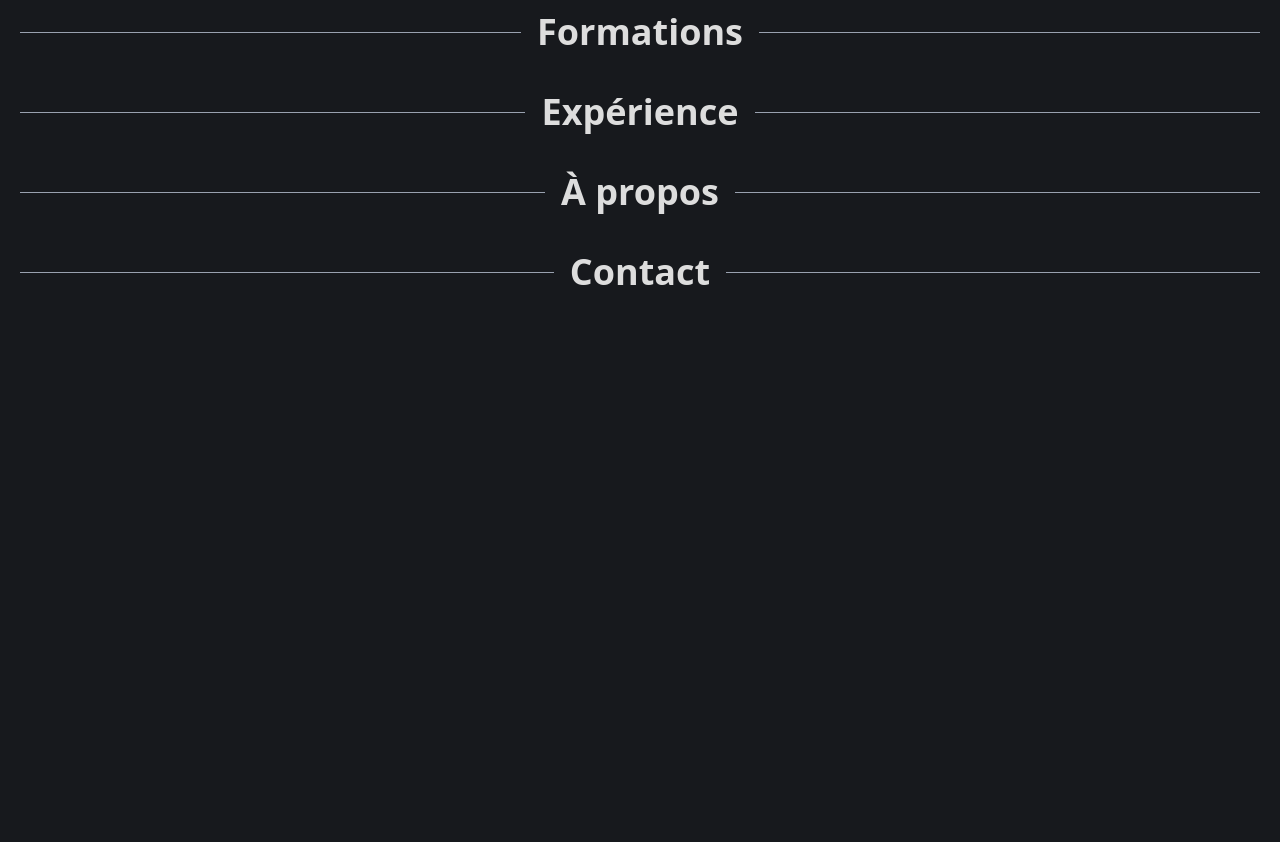
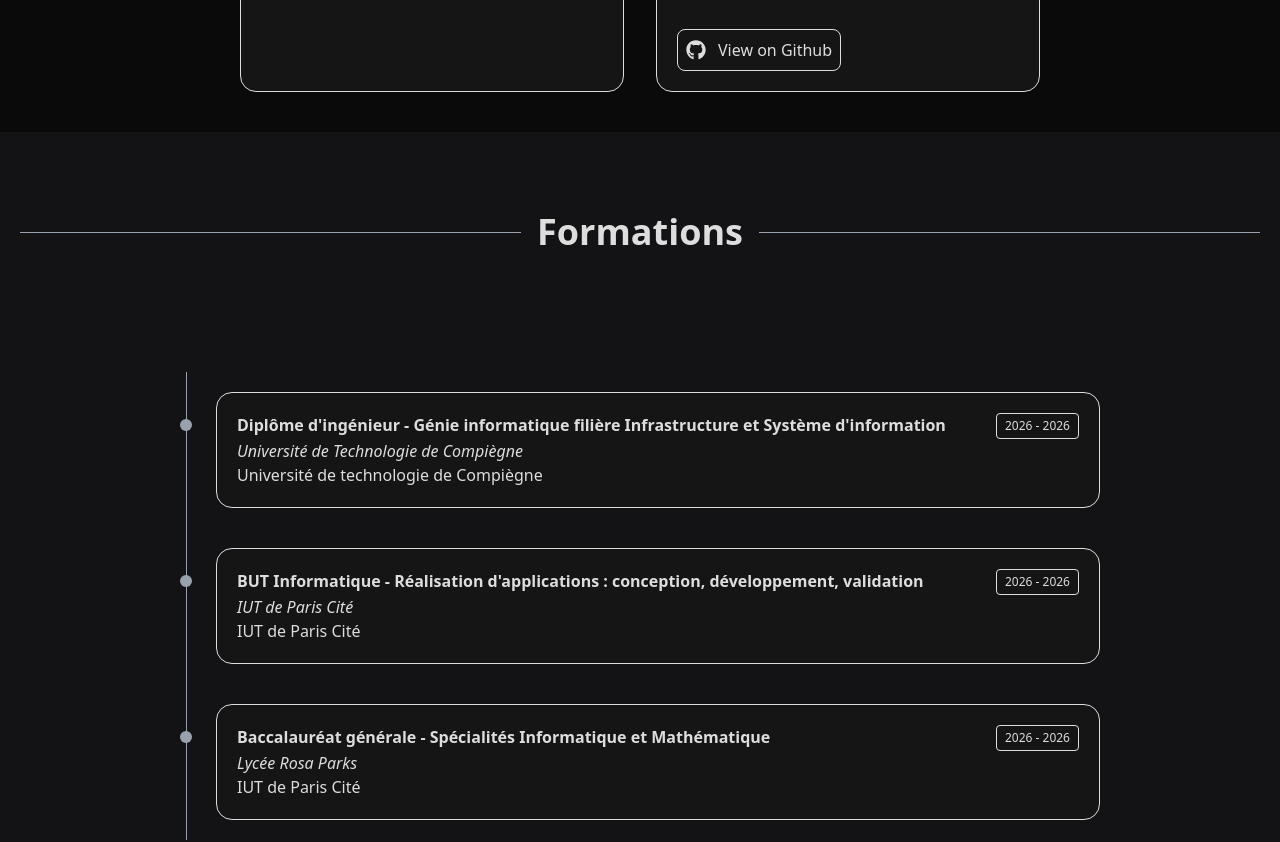
Before and after one commit to Ouistitive/portfolio, a React (Vite) app: page / in a window 1280 px wide. Shown: the part 940-1782 px from the top of the page. Before the commit the page ends 1272 px from the top, so only its background shows below. Built offline with nearby package versions, Linux system fonts and the light colour scheme.

Commit message:
create timeline component

```diff
--- /dev/null
+++ b/src/components/generics/Timeline.tsx
@@ -0,0 +1,67 @@
+import type { TimelineItemProps } from "../../types/Timeline";
+import { Card } from "./Card";
+
+interface TimelineProps {
+	timelineItems: TimelineItemProps[];
+}
+
+function TimelineItem({
+	from,
+	to,
+	title,
+	subtitle,
+	description,
+}: TimelineItemProps) {
+	return (
+		<Card>
+			<div className="flex items-start justify-between">
+				<p className="font-bold">{title}</p>
+				<div className="rounded border px-2 py-1 text-xs">
+					<p>
+						{from.getFullYear()} - {to.getFullYear()}
+					</p>
+				</div>
+			</div>
+			<p className="italic">{subtitle}</p>
+			<p>{description}</p>
+		</Card>
+	);
+}
+
+export function Timeline({ timelineItems }: TimelineProps) {
+	return (
+		<section className="flex justify-center pt-20">
+			<div className="w-230">
+				<ul>
+					{timelineItems.map((item) => (
+						<li
+							key={item.title}
+							className="relative flex items-baseline gap-6 py-5 pb-5"
+						>
+							<div className="before:absolute before:top-0 before:left-[5.5px] before:h-full before:w-px before:bg-gray-400">
+								<svg
+									xmlns="http://www.w3.org/2000/svg"
+									width="12"
+									height="12"
+									className="bi bi-circle-fill fill-gray-400"
+									viewBox="0 0 16 16"
+								>
+									<title>circle</title>
+									<circle cx="8" cy="8" r="8" />
+								</svg>
+							</div>
+
+							<TimelineItem
+								from={item.from}
+								to={item.to}
+								title={item.title}
+								subtitle={item.subtitle}
+								description={item.description}
+							/>
+						</li>
+					))}
+				</ul>
+			</div>
+		</section>
+	);
+}
--- /dev/null
+++ b/src/components/sections/SchoolSection.tsx
@@ -0,0 +1,32 @@
+import type { TimelineItemProps } from "../../types/Timeline";
+import { Timeline } from "../generics/Timeline";
+
+export function SchoolSection() {
+	const schoolHistory: TimelineItemProps[] = [
+		{
+			from: new Date(),
+			to: new Date(),
+			title:
+				"Diplôme d'ingénieur - Génie informatique filière Infrastructure et Système d'information",
+			subtitle: "Université de Technologie de Compiègne",
+			description: "Université de technologie de Compiègne",
+		},
+		{
+			from: new Date(),
+			to: new Date(),
+			title:
+				"BUT Informatique - Réalisation d'applications : conception, développement, validation",
+			subtitle: "IUT de Paris Cité",
+			description: "IUT de Paris Cité",
+		},
+		{
+			from: new Date(),
+			to: new Date(),
+			title: "Baccalauréat générale - Spécialités Informatique et Mathématique",
+			subtitle: "Lycée Rosa Parks",
+			description: "IUT de Paris Cité",
+		},
+	];
+
+	return <Timeline timelineItems={schoolHistory} />;
+}
--- a/src/pages/Home.tsx
+++ b/src/pages/Home.tsx
@@ -1,5 +1,6 @@
 import { Navbar } from "../components/Navbar";
 import { ProjectsSection } from "../components/sections/ProjectsSection";
+import { SchoolSection } from "../components/sections/SchoolSection";
 import { SkillsSection } from "../components/sections/SkillsSection";
 import { Title } from "../components/Title";
 import type { NavbarSection } from "../types/NavbarSection";
@@ -8,7 +9,7 @@ export function HomePage() {
 	const navbarSections: NavbarSection[] = [
 		{ title: "Compétences", link: "/skills", Section: SkillsSection },
 		{ title: "Projets", link: "/projects", Section: ProjectsSection },
-		{ title: "Formations", link: "/school" },
+		{ title: "Formations", link: "/school", Section: SchoolSection },
 		{ title: "Expérience", link: "/experience" },
 		{ title: "À propos", link: "/about" },
 		{ title: "Contact", link: "/contact" },
@@ -18,8 +19,11 @@ export function HomePage() {
 		<div className="bg-bg text-text">
 			<Navbar navbarSections={navbarSections} />
 			Hi, I'm Steven Tea!
-			{navbarSections.map((section) => (
-				<div key={section.link}>
+			{navbarSections.map((section, idx) => (
+				<div
+					key={section.link}
+					className={`py-10 ${idx % 2 === 0 ? "bg-bg" : "bg-bg-surface"}`}
+				>
 					<Title key={section.link} title={section.title} />
 					{section.Section ? <section.Section /> : null}
 				</div>
--- a/src/styles/App.css
+++ b/src/styles/App.css
@@ -3,7 +3,8 @@
 @custom-variant dark (&:where(.dark, .dark *));
 
 @theme {
-	--color-bg: #17191d;
+	--color-bg: #131316;
+	--color-bg-surface: #0a0a0a;
 	--color-bg-highlight: #151515;
 
 	--color-text: #ddd;
@@ -16,7 +17,7 @@
 
 	color-scheme: light dark;
 	color: rgba(255, 255, 255, 0.87);
-	background-color: #17191d;
+	background-color: #131316;
 
 	font-synthesis: none;
 	text-rendering: optimizeLegibility;
--- /dev/null
+++ b/src/types/Timeline.ts
@@ -0,0 +1,7 @@
+export interface TimelineItemProps {
+	from: Date;
+	to: Date;
+	title: string;
+	subtitle: string;
+	description: string;
+}
--- /dev/null
+++ b/src/utils/date-format.ts
@@ -0,0 +1,7 @@
+export const formatDate = (date: Date): string => {
+	const day = String(date.getDate()).padStart(2, "0");
+	const month = String(date.getMonth() + 1).padStart(2, "0");
+	const year = date.getFullYear();
+
+	return `${day}/${month}/${year}`;
+};
```
Also changed, not shown: src/types/NavbarSection.ts (renamed from src/types/NavbarSection.tsx).
